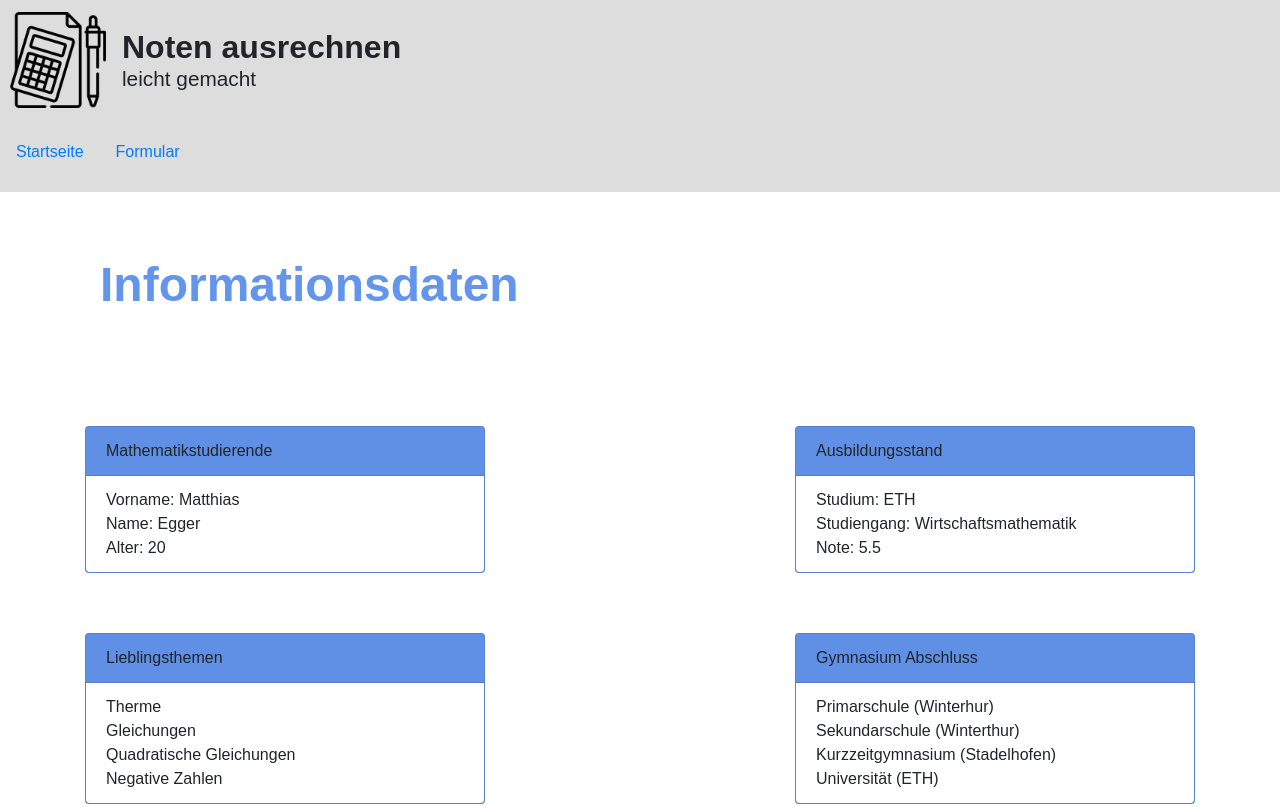
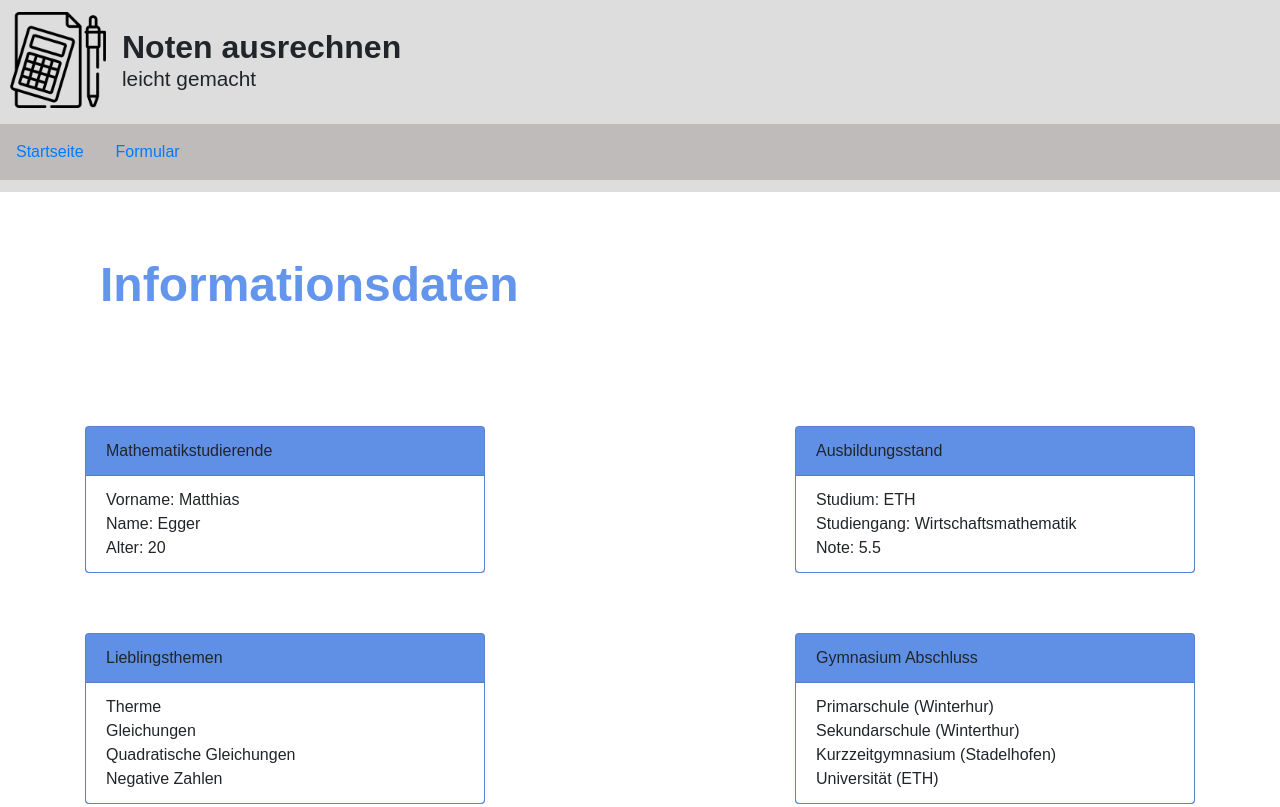
Before and after one commit to ramchijr/Matheseite, a plain HTML site: page Informationsdaten/daten.html in a window 1280 px wide. Shown: the top 807 px of the page. Drawn offline with nearby package versions, Linux system fonts and the light colour scheme.

Commit message:
Noch mehr Fehler behoben.

```diff
--- a/Formular/css/forms.css
+++ b/Formular/css/forms.css
@@ -61,7 +61,7 @@ body {
 }
 
 h1 {
-    font-weight: black;
+    font-weight: 800;
 }
 h2 {
     text-align: center;
--- a/Informationsdaten/css/style.css
+++ b/Informationsdaten/css/style.css
@@ -35,7 +35,7 @@ h3 {
 
 header nav {
     margin-bottom: 1rem;
-    background-color: BFBBBB;
+    background-color: #BFBBBB;
 }
 
 header nav a {
--- a/Startseite/css/style.css
+++ b/Startseite/css/style.css
@@ -35,7 +35,7 @@ h3 {
 
 header nav {
     margin-bottom: 1rem;
-    background-color: BFBBBB;
+    background-color: #BFBBBB;
 }
 
 header nav a {
```
